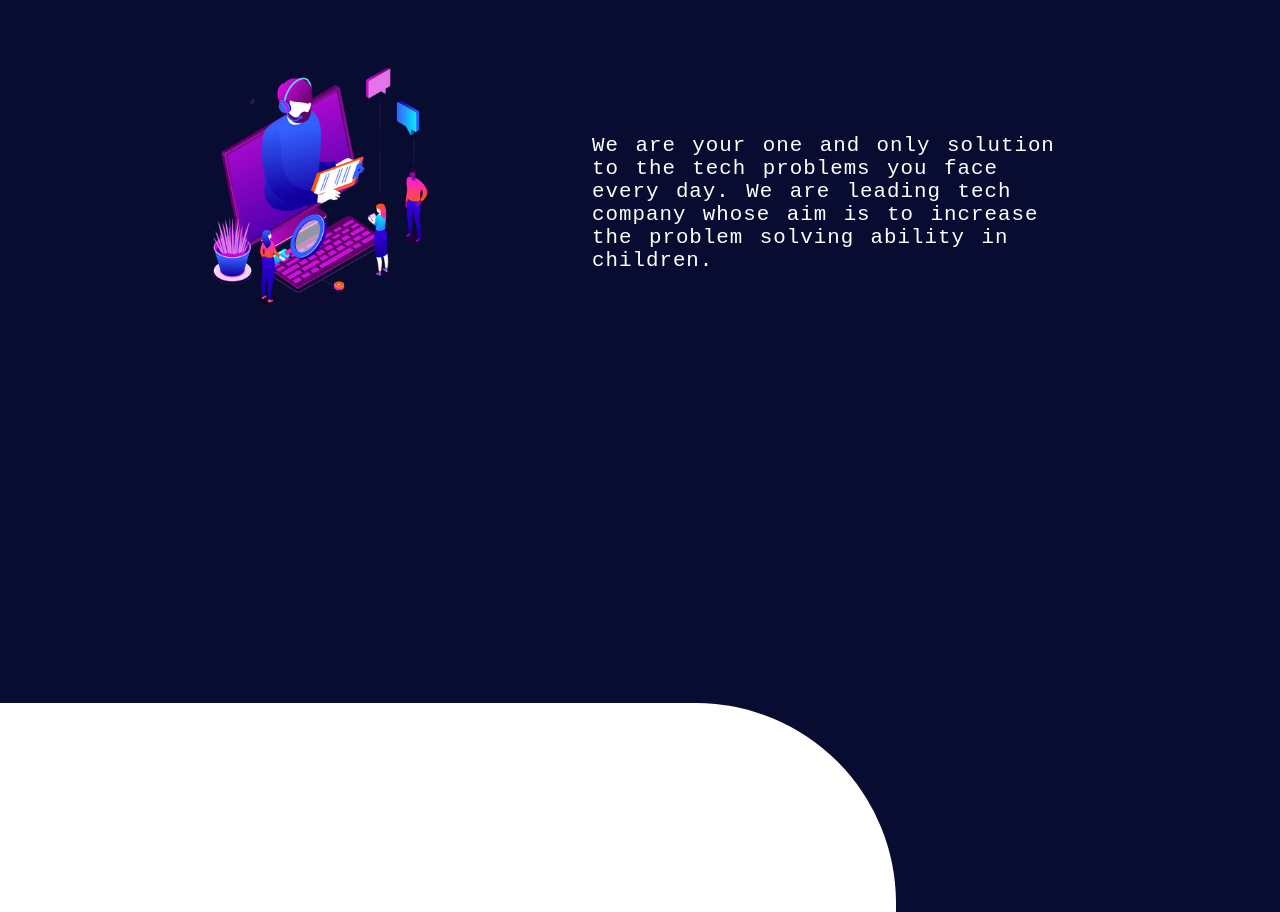
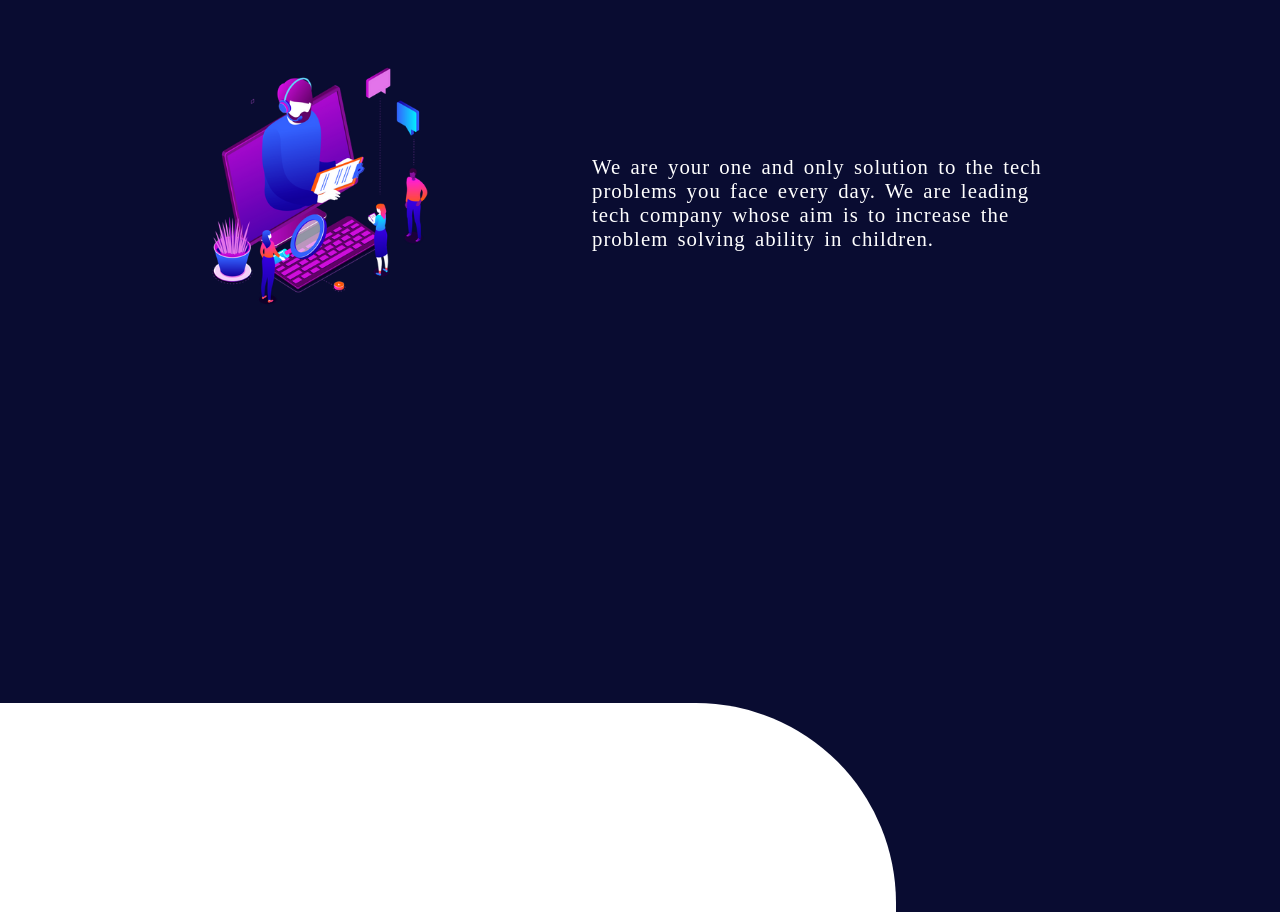
Before and after one commit to TanzilaUsmani/Techvila, a React (Create React App) app: page /Techvila/ in a window 1280 px wide. Shown: the part 980-1892 px from the top of the page. Built offline with nearby package versions, Linux system fonts and the light colour scheme; a web font is replaced by a local one.

Commit message:
update build for gh-pages

```diff
--- a/src/Style/home.css
+++ b/src/Style/home.css
@@ -71,7 +71,7 @@ position: absolute;
             color: white;
             letter-spacing:1px;
             word-spacing:3px;
-            font-family: monospace;
+            font-family: cursive;
             font-size:1.3rem;
             font-weight:100;
         }
@@ -180,6 +180,14 @@ position: absolute;
     }
 }
 
+.Ptext{
+    color: white;
+    letter-spacing:1px;
+    word-spacing:3px;
+    font-family: monospace;
+    font-size:1.3rem;
+    font-weight:100;
+}
 
 @media screen and(max-width:700px){
     .home>main{
@@ -275,12 +283,10 @@ position: absolute;
         }
 
 
-        @media only screen and (max-width: 520px){
+        @media only screen and (max-width: 740px){
 
            img{
             margin-top: 120px;
            }
-           .Ptext{
-            font-size: 50px;
-           }
+
         }
```
